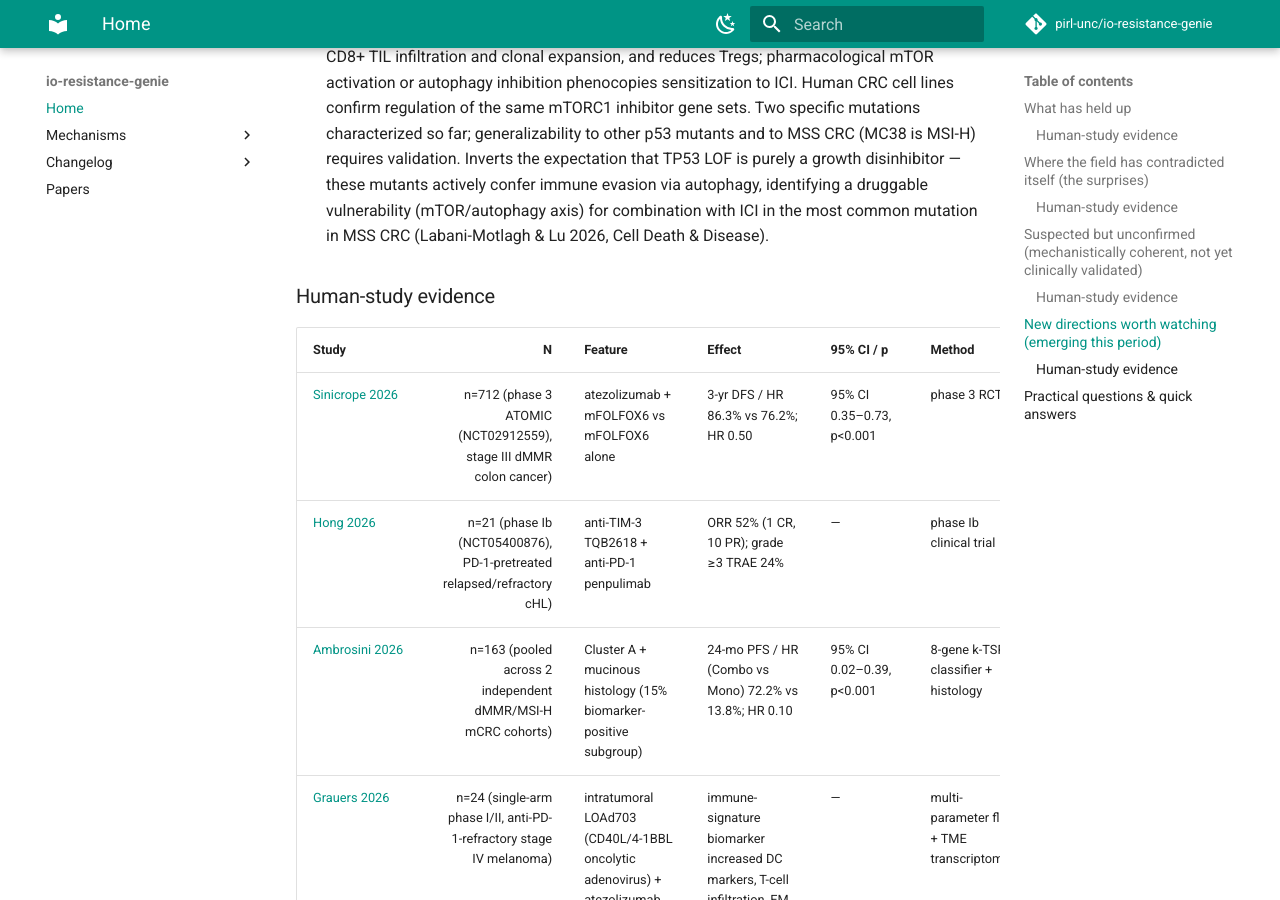
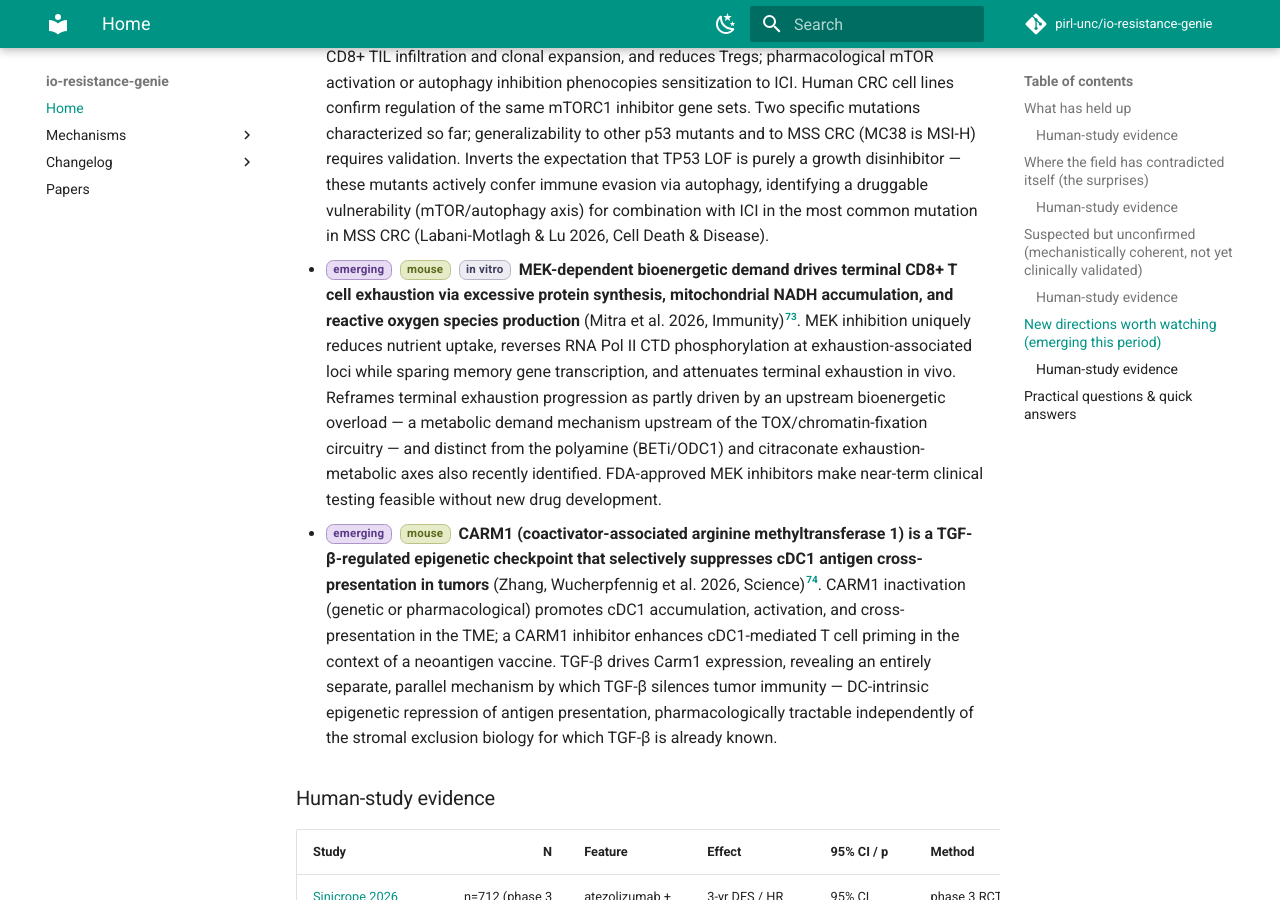
Before and after one commit to pirl-unc/io-resistance-genie, an MkDocs documentation site: the page built from docs/index.md, in a window 1280 px wide and 900 px high, scrolled down 13978 px. Built offline with MkDocs 1.6.1 and Material for MkDocs 9.7.7, drawn with Linux system fonts in a browser that asks for light colours; comment, search, counter and statistics services are not loaded; some of the changed text lies outside the part shown.

Commit message:
chore: literature update 2026-07-30 — 2 novel, 0 refined, 0 challenged
Novel (emerging):
- MEK-dependent bioenergetic demand drives terminal CD8+ T cell exhaustion via
  excessive protein synthesis → mitochondrial NADH accumulation → ROS (Mitra et
  al. 2026, Immunity, PMID 42442358); MEK inhibition attenuates terminal
  exhaustion in vivo; upstream of TOX/chromatin-fixation; orthogonal to BETi/
  ODC1 and citraconate axes; FDA-approved MEK inhibitors enable near-term testing
- CARM1 epigenetic enzyme selectively suppresses cDC1 antigen cross-presentation
  in tumors; TGF-β regulates Carm1; CARM1 inhibition enhances neoantigen vaccine-
  driven T cell priming; BATF3-Jun/RelA chromatin accessibility mechanism; mouse
  + human ex vivo (Zhang, Wucherpfennig et al. 2026, Science, PMID 42424445)

Files changed: docs/index.md, docs/mechanisms/t-cell-exhaustion.md,
docs/mechanisms/antigen-presentation.md, docs/changelog/2026-07-30.md,
data/papers.jsonl (+2), data/extractions.jsonl (+2),
data/knowledge_state.json (v16→v17, 65→67 claims), docs/papers.md

```diff
--- a/docs/index.md
+++ b/docs/index.md
@@ -132,6 +132,8 @@ Known initial findings that later weakened under replication or didn't translate
 - <span class="tier tier-emerg">emerging</span> <span class="sp sp-mouse">mouse</span> <span class="sp sp-human">human</span> **Citraconate (an itaconate isomer) is depleted from exhausted and hypoxic tumor-infiltrating CD8 T cells; its loss drives stemness collapse and ferroptosis via the PDE1A/C–cAMP–PKA–ALOX5 axis**[^doi:10.1126/sciimmunol.adz0348]. Citraconate supplementation preserves stem-like T cell characteristics, limits ALOX5-driven arachidonic acid peroxidation, maintains mitochondrial integrity, and potentiates ICI in preclinical models. Patients with cancer who have lower ALOX5 or PDE1A expression have less T cell exhaustion and better ICI responsiveness (Liu et al. 2026, Science Immunology). The mechanism is orthogonal to TOX/NFAT-mediated exhaustion programs, BETi/polyamine reinvigoration, and existing ferroptosis resistance axes (TMEM87A-Golgi pH, AGPAT3) — a distinct metabolite-depletion vulnerability in the exhausted T cell compartment with a patient-level biomarker pair (ALOX5, PDE1A) ready for prospective validation.
 - <span class="tier tier-emerg">emerging</span> <span class="sp sp-mouse">mouse</span> **Tumor progression hijacks thymic central tolerance via CCR9-dependent pDC recruitment, deleting tumor-reactive T cells before they can populate the periphery**[^doi:10.1126/sciadv.adx9864]. Two distinct pDC populations accumulate in the thymus of tumor-bearing mice: CDP-derived pDCs migrate from the periphery, present tumor antigens via MHC-I/II, and drive clonal deletion of tumor-specific developing T cells; CLP-derived pDCs secrete IFN-α to suppress thymopoiesis and reduce naïve T cell output. CCR9 deficiency abrogates both populations, enhancing antitumor immunity and reducing tumor growth in syngeneic models. A systemic immune evasion axis entirely outside the TME — operating at the level of central T cell repertoire selection — and one that PD-1 blockade cannot rescue T cells that were never generated (Wang, Kato, Katakai 2026, Science Advances).
 - <span class="tier tier-emerg">emerging</span> <span class="sp sp-mouse">mouse</span> <span class="sp sp-invitro">in vitro</span> **Common TP53 mutations (G242V, S258I) in CRC selectively retain mTORC1-suppressive function despite losing canonical activities, driving autophagy-mediated resistance to IFN-γ/TNF-α apoptosis and anti-PD-1 therapy**[^doi:10.1038/s41419-026-09067-4]. CRISPR deletion of mutant Trp53 in MC38 CRC cells restores mTORC1, reduces autophagy, markedly increases CD8+ TIL infiltration and clonal expansion, and reduces Tregs; pharmacological mTOR activation or autophagy inhibition phenocopies sensitization to ICI. Human CRC cell lines confirm regulation of the same mTORC1 inhibitor gene sets. Two specific mutations characterized so far; generalizability to other p53 mutants and to MSS CRC (MC38 is MSI-H) requires validation. Inverts the expectation that TP53 LOF is purely a growth disinhibitor — these mutants actively confer immune evasion via autophagy, identifying a druggable vulnerability (mTOR/autophagy axis) for combination with ICI in the most common mutation in MSS CRC (Labani-Motlagh & Lu 2026, Cell Death & Disease).
+- <span class="tier tier-emerg">emerging</span> <span class="sp sp-mouse">mouse</span> <span class="sp sp-invitro">in vitro</span> **MEK-dependent bioenergetic demand drives terminal CD8+ T cell exhaustion via excessive protein synthesis, mitochondrial NADH accumulation, and reactive oxygen species production** (Mitra et al. 2026, Immunity)[^pmid:42442358]. MEK inhibition uniquely reduces nutrient uptake, reverses RNA Pol II CTD phosphorylation at exhaustion-associated loci while sparing memory gene transcription, and attenuates terminal exhaustion in vivo. Reframes terminal exhaustion progression as partly driven by an upstream bioenergetic overload — a metabolic demand mechanism upstream of the TOX/chromatin-fixation circuitry — and distinct from the polyamine (BETi/ODC1) and citraconate exhaustion-metabolic axes also recently identified. FDA-approved MEK inhibitors make near-term clinical testing feasible without new drug development.
+- <span class="tier tier-emerg">emerging</span> <span class="sp sp-mouse">mouse</span> **CARM1 (coactivator-associated arginine methyltransferase 1) is a TGF-β-regulated epigenetic checkpoint that selectively suppresses cDC1 antigen cross-presentation in tumors** (Zhang, Wucherpfennig et al. 2026, Science)[^pmid:42424445]. CARM1 inactivation (genetic or pharmacological) promotes cDC1 accumulation, activation, and cross-presentation in the TME; a CARM1 inhibitor enhances cDC1-mediated T cell priming in the context of a neoantigen vaccine. TGF-β drives Carm1 expression, revealing an entirely separate, parallel mechanism by which TGF-β silences tumor immunity — DC-intrinsic epigenetic repression of antigen presentation, pharmacologically tractable independently of the stromal exclusion biology for which TGF-β is already known.
 
 <!-- STUDY-TABLE:START page=index tier=emerging -->
 ### Human-study evidence
@@ -242,3 +244,5 @@ See per-mechanism deep dives in the navigation. The [papers appendix](papers.md)
 [^doi:10.1126/sciimmunol.adz0348]: Liu et al. 2026 Science Immunology — citraconate (itaconate isomer) depletion from exhausted/hypoxic CD8 T cells drives stemness loss and ferroptosis via PDE1A/C-cAMP-PKA-ALOX5; supplementation potentiates ICI in preclinical models; lower ALOX5/PDE1A expression correlates with less exhaustion and better ICI responsiveness in patients. [Link](https://doi.org/10.1126/sciimmunol.adz0348).
 [^doi:10.1126/sciadv.adx9864]: Wang, Kato, Katakai 2026 Science Advances — tumor-induced thymic pDC accumulation (CDP-pDCs delete tumor-reactive developing T cells via MHC-I/II; CLP-pDCs suppress thymopoiesis via IFN-α); CCR9 deficiency abrogates both and enhances antitumor immunity in syngeneic mouse models. [Link](https://doi.org/10.1126/sciadv.adx9864).
 [^doi:10.1038/s41419-026-09067-4]: Labani-Motlagh & Lu 2026 Cell Death & Disease — mutant TP53 (G242V, S258I) retains mTORC1-suppressive function driving autophagy-dependent resistance to IFN-γ/TNF-α apoptosis and anti-PD-1 in CRC; Trp53 deletion increases CD8+ TIL clonal expansion and reduces Tregs; mTOR activation or autophagy inhibition sensitizes to ICI; human CRC cell line validation. [Link](https://doi.org/10.1038/s41419-026-09067-4).
+[^pmid:42442358]: Mitra et al. 2026 Immunity — MEK-dependent bioenergetic demand drives terminal CD8+ T cell exhaustion; MEK inhibition attenuates terminal exhaustion in vitro and in vivo; identifies bioenergetic overload as a mechanism upstream of TOX/chromatin fixation. [Link](https://pubmed.ncbi.nlm.nih.gov/42442358/).
+[^pmid:42424445]: Zhang, Wucherpfennig et al. 2026 Science — CARM1 epigenetic enzyme selectively suppresses cDC1 antigen cross-presentation; TGF-β regulates Carm1; CARM1 inhibition enhances neoantigen vaccine-driven T cell priming; BATF3-Jun/RelA chromatin accessibility mechanism; mouse + human ex vivo validation. [Link](https://pubmed.ncbi.nlm.nih.gov/42424445/).
```
Also changed, not shown: docs/changelog/2026-07-30.md (added, +42 -0 lines), docs/mechanisms/antigen-presentation.md (+2 -0 lines), docs/mechanisms/t-cell-exhaustion.md (+2 -0 lines), docs/papers.md (+3 -1 lines), 3 other files.
